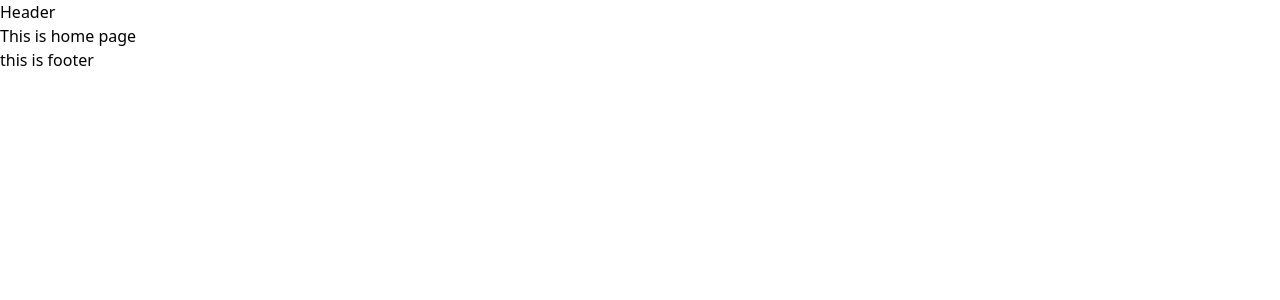
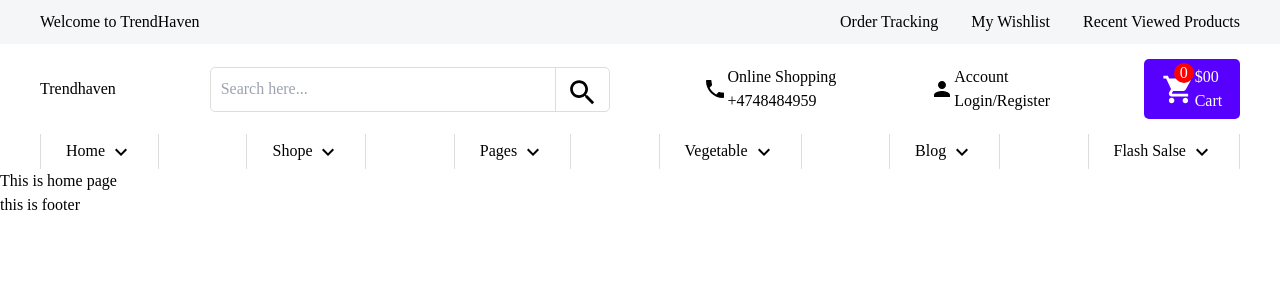
Before and after one commit to Ibrahim-Sikder/trandhaven, a React (Vite) app: page / in a window 1280 px wide. Shown: the top 300 px of the page. Built offline with nearby package versions, Linux system fonts and the light colour scheme.

Commit message:
header-completed

```diff
--- a/package.json
+++ b/package.json
@@ -10,6 +10,10 @@
     "preview": "vite preview"
   },
   "dependencies": {
+    "@emotion/react": "^11.11.1",
+    "@emotion/styled": "^11.11.0",
+    "@mui/icons-material": "^5.14.19",
+    "@mui/material": "^5.14.20",
     "react": "^18.2.0",
     "react-dom": "^18.2.0",
     "react-router-dom": "^6.20.1"
--- a/src/index.css
+++ b/src/index.css
@@ -1,3 +1,15 @@
 @tailwind base;
 @tailwind components;
 @tailwind utilities;
+
+@import url('https://fonts.googleapis.com/css2?family=Merriweather:ital,wght@0,300;0,400;0,700;0,900;1,300;1,400;1,700;1,900&family=Montserrat:ital,wght@0,100;0,200;0,300;0,400;0,500;0,600;0,700;0,800;0,900;1,100;1,200;1,300;1,400;1,500;1,600;1,700;1,800;1,900&display=swap');
+
+*{
+    margin:0;
+    padding:0;
+}
+body{
+    box-sizing: border-box;
+    scroll-behavior: smooth;
+    font-family: 'Merriweather', serif;
+}
--- /dev/null
+++ b/src/shared/Header/Header.css
@@ -0,0 +1,78 @@
+.topBar{
+    background: #F4F6F8;
+    padding: 10px 0px;
+}
+.topbarRightSide{
+    width:400px;
+}
+.topbarRightSide, .header, .topBarWrap, .search, .onlinShopping, .nav{
+    display: flex;
+    justify-content: space-between;
+    align-items: center;
+}
+.topBarWrap, .headerWrap{
+    max-width:1200px;
+    margin:0 auto;
+}
+.header{
+    padding: 15px 0px;
+}
+.search{
+    width:400px;
+    height:45px;
+    border: 1px solid #ddd;
+    display: flex;
+    padding:10px;
+    border-radius: 5px;
+    overflow: hidden;
+}
+.search input{
+    width:95%;
+}
+.search input:focus{
+    outline: none;
+}
+.search button{
+    border-left: 1px solid #ddd;
+    font-size: 30px;
+    padding-left:10px;
+}
+.searchIcon{
+    font-size:33px !important;
+}
+
+.cart{
+    background: #5800FF;
+    display: flex;
+    align-items: center;
+    color: #fff;
+    width: 96px;
+    justify-content: center;
+    border-radius: 5px;
+    padding: 6px;
+
+}
+.shoppingCart{
+    position: relative;
+
+}
+.price{
+    position: absolute;
+    top: -10px;
+    width: 20px;
+    height: 20px;
+    background: red;
+    border-radius: 50%;
+    line-height: 20px;
+    text-align: center;
+    left: 12px;
+}
+.nav{
+
+}
+.nav li{
+    border-right: 1px solid #ddd;
+    border-left: 1px solid #ddd;
+    padding:5px 25px;
+    transition: all .5s ease-in-out;
+}
--- a/src/shared/Header/Header.jsx
+++ b/src/shared/Header/Header.jsx
@@ -1,8 +1,54 @@
+import './Header.css'
+import { LocalPhone,Person, ShoppingCart, Search, ExpandMore} from '@mui/icons-material';
+import TopBar from './TopBar';
 
 const Header = () => {
     return (
-        <div>
-            <h3>Header </h3>
+        <div className=''>
+            <div>
+               <TopBar/>
+                <div className="headerWrap">
+                <div className="header">
+                    <h3 className="text-3xl font-bold">Trendhaven</h3>
+                    <div className='search'>
+                        <input type="text" placeholder='Search here...' autoComplete='off'/>
+                        <button><Search className='searchIcon'/> </button>
+                    </div>
+                    <div className="onlinShopping">
+                        <LocalPhone/>
+                        <div className='ml-2'>
+                        <h4>Online Shopping </h4>
+                        <span>+4748484959</span>
+                        </div>
+                    </div>
+                    <div className="onlinShopping">
+                        <Person/>
+                        <div className='ml-2'>
+                        <h4>Account </h4>
+                        <span>Login/Register</span>
+                        </div>
+                    </div>
+                    <div className="cart">
+                       <div className="shoppingCart">
+                       <ShoppingCart className='searchIcon'/>
+                       <h6 className="price">0</h6>
+                       </div>
+                        <div className='ml-2'>
+                            <span>$00</span>
+                            <p>Cart</p>
+                        </div>
+                    </div>
+                </div>
+                <ul className='nav'>
+                    <li>Home <ExpandMore/> </li>
+                    <li>Shope <ExpandMore/> </li>
+                    <li>Pages <ExpandMore/> </li>
+                    <li>Vegetable <ExpandMore/> </li>
+                    <li>Blog <ExpandMore/> </li>
+                    <li>Flash Salse <ExpandMore/> </li>
+                </ul>
+                </div>
+            </div>
         </div>
     );
 };
--- /dev/null
+++ b/src/shared/Header/TopBar.jsx
@@ -0,0 +1,17 @@
+import './Header.css'
+const TopBar = () => {
+    return (
+        <div className='topBar'>
+             <div className="topBarWrap">
+                    <span>Welcome to TrendHaven</span>
+                    <div className='topbarRightSide'>
+                        <span>Order Tracking</span>
+                        <span>My Wishlist</span>
+                        <span>Recent Viewed Products</span>
+                    </div>
+                </div>
+        </div>
+    );
+};
+
+export default TopBar;
```
Also changed, not shown: 1 other file (tests, documents, lock files or other folders).
